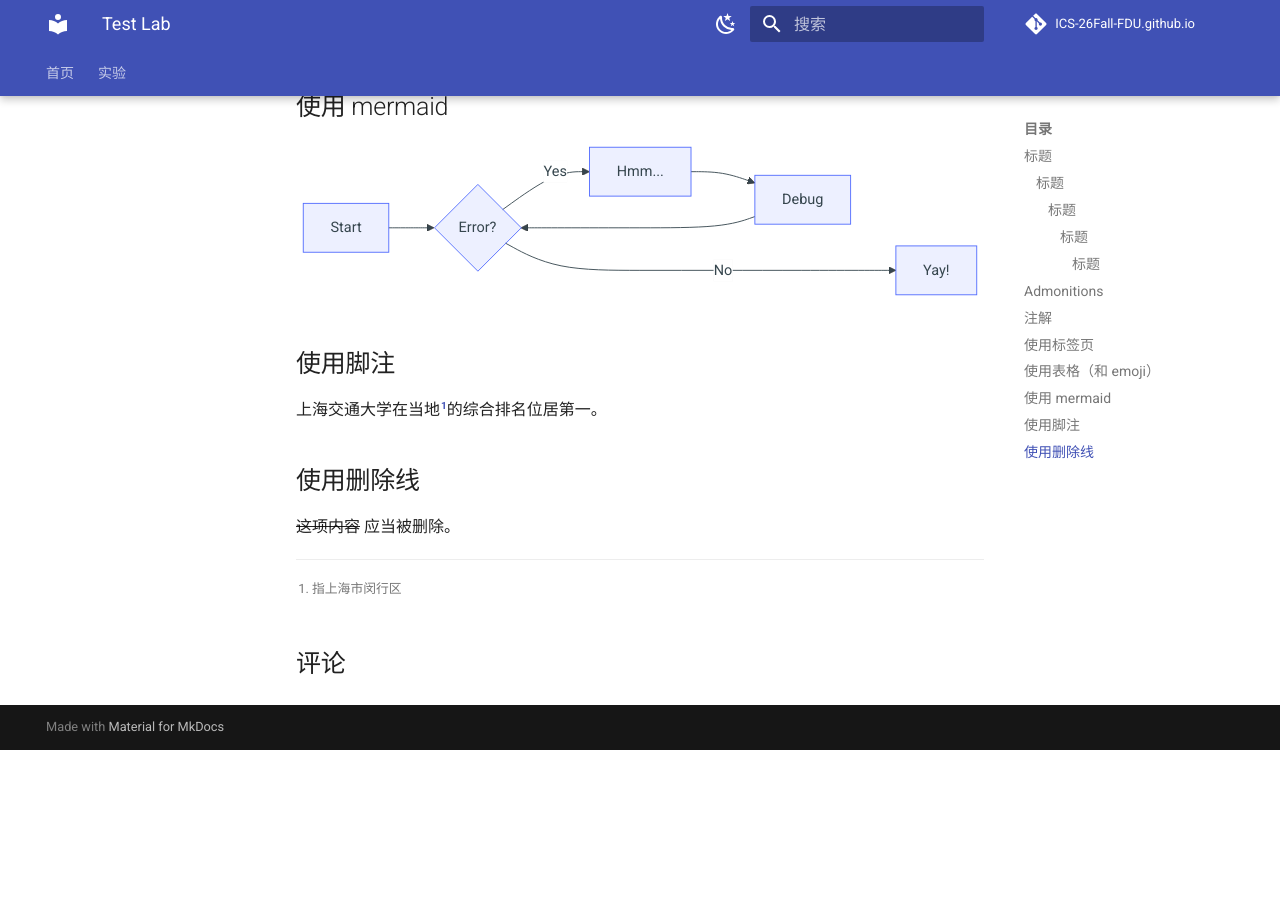
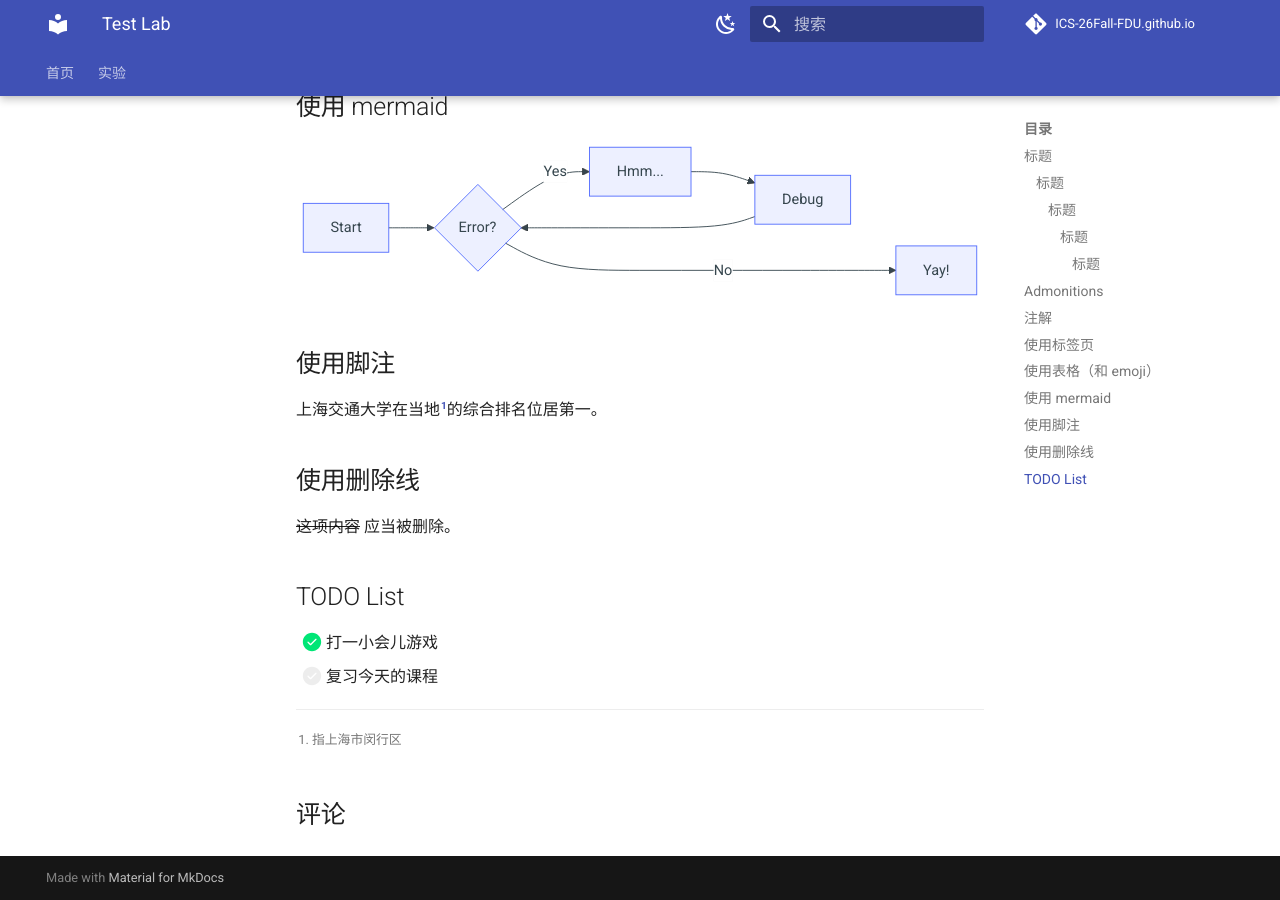
Before and after one commit to ICS-26Fall-FDU/ICS-26Fall-FDU.github.io, an MkDocs documentation site: the page built from docs/labs/test-lab.md, in a window 1280 px wide and 900 px high, scrolled down 3123 px. Built offline with MkDocs 1.6.1 and Material for MkDocs 9.7.7, drawn with Linux system fonts in a browser that asks for light colours; emoji names are drawn with the system emoji font; comment, search, counter and statistics services are not loaded; before the commit the page ends 3873 px from its top, so only the background shows below that.

Commit message:
add todo list config

```diff
--- a/docs/labs/test-lab.md
+++ b/docs/labs/test-lab.md
@@ -161,3 +161,8 @@ graph LR
 ## 使用删除线
 
 ~~这项内容~~ 应当被删除。
+
+## TODO List
+
+- [x] 打一小会儿游戏
+- [ ] 复习今天的课程
--- a/mkdocs.yml
+++ b/mkdocs.yml
@@ -71,6 +71,8 @@ markdown_extensions:
   - pymdownx.caret
   - pymdownx.mark
   - pymdownx.tilde
+  - pymdownx.tasklist:
+      custom_checkbox: true
 
 nav:
   - 首页: index.md
```
